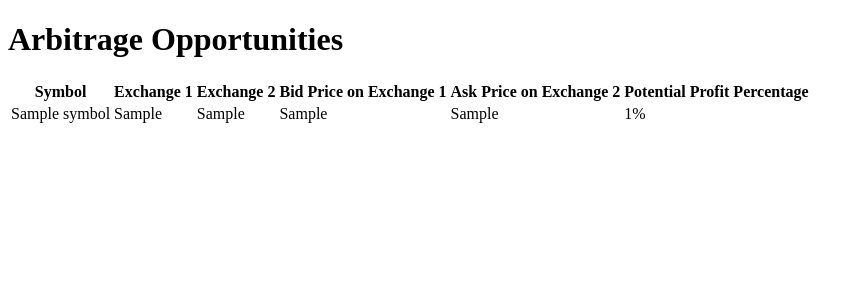
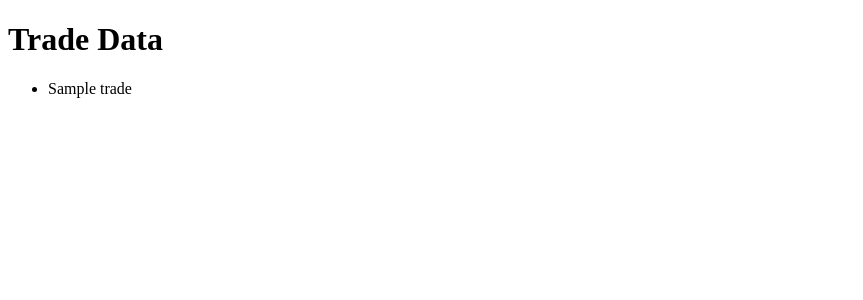
Before and after one commit to alaminizaan100/webprice, a Flask app: template templates/index.html in a window 1280 px wide. Shown: the top 300 px of the page, without its empty margins (0-863 px from the left). Run offline with Flask 2, Linux system fonts and the light colour scheme; the template is opened without the code that fills it: most values are stand-ins (such as "Sample title", 1, 10 or a date in 2020).

Commit message:
Update index.html

```diff
--- a/templates/index.html
+++ b/templates/index.html
@@ -1,37 +1,15 @@
 <!DOCTYPE html>
-<html>
+<html lang="en">
 <head>
-    <title>Arbitrage Opportunities</title>
+    <meta charset="UTF-8">
+    <title>Trade Data</title>
 </head>
 <body>
-    <h1>Arbitrage Opportunities</h1>
-    {% if result %}
-    <table>
-        <thead>
-            <tr>
-                <th>Symbol</th>
-                <th>Exchange 1</th>
-                <th>Exchange 2</th>
-                <th>Bid Price on Exchange 1</th>
-                <th>Ask Price on Exchange 2</th>
-                <th>Potential Profit Percentage</th>
-            </tr>
-        </thead>
-        <tbody>
-            {% for r in result %}
-            <tr>
-                <td>{{ r.symbol }}</td>
-                <td>{{ r.exchange1 }}</td>
-                <td>{{ r.exchange2 }}</td>
-                <td>{{ r.bid1 }}</td>
-                <td>{{ r.ask2 }}</td>
-                <td>{{ r.profit_percent }}%</td>
-            </tr>
-            {% endfor %}
-        </tbody>
-    </table>
-    {% else %}
-    <p>No arbitrage opportunities found.</p>
-    {% endif %}
+    <h1>Trade Data</h1>
+    <ul>
+        {% for trade in trades %}
+        <li>{{ trade }}</li>
+        {% endfor %}
+    </ul>
 </body>
 </html>
```
